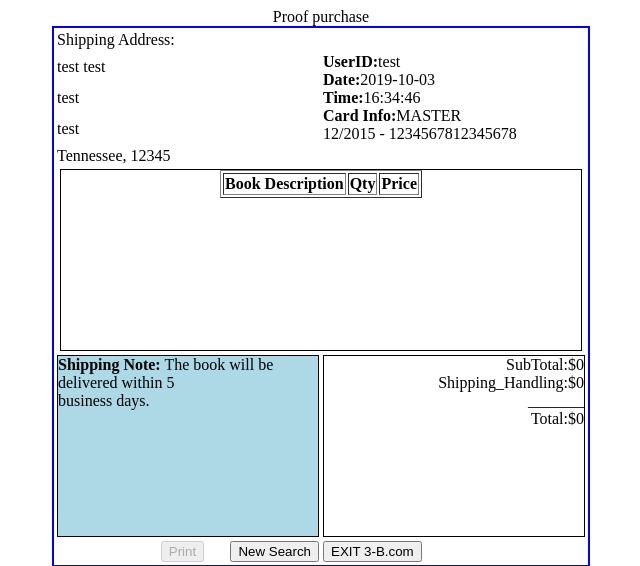
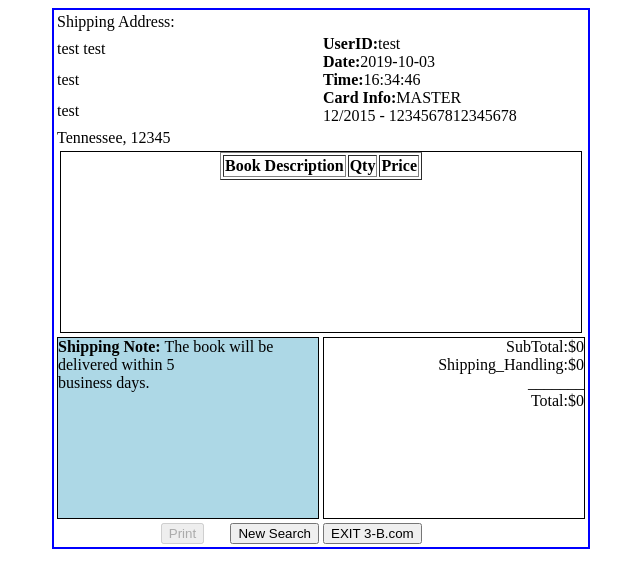
Before and after one commit to CheesyGamer77/Online-Book-Store-Project, a PHP site: page /proof_purchase.php in a window 1280 px wide. Shown: the top 566 px of the page, without its empty margins (319-959 px from the left). Run offline with PHP 8.4, Linux system fonts and the light colour scheme; lists and menus that the app fills with data are empty.

Commit message:
Remove goofy header

```diff
--- a/proof_purchase.php
+++ b/proof_purchase.php
@@ -2,7 +2,6 @@
 <html>
 <head>
 	<title>Proof purchase</title>
-	<header align="center">Proof purchase</header>
 </head>
 <body>
 	<table align="center" style="border:2px solid blue;">
```
